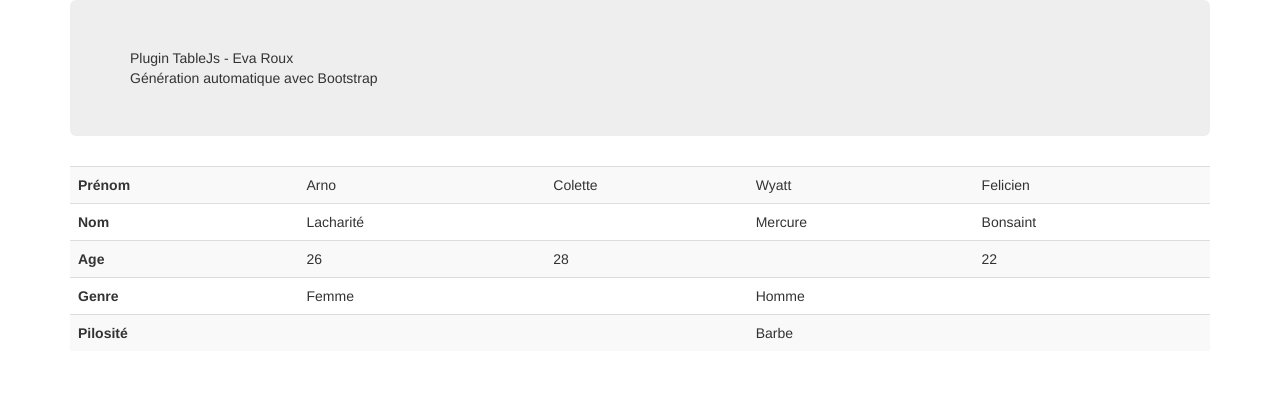
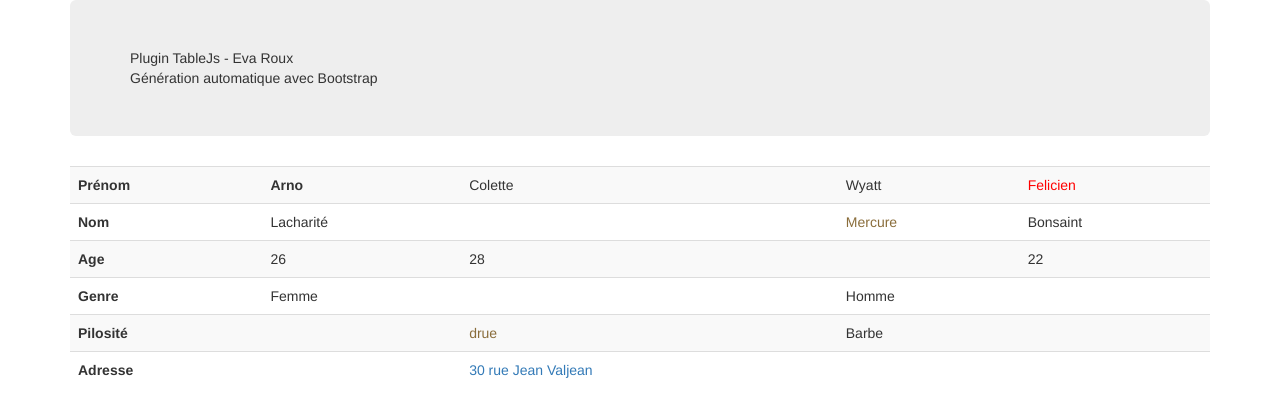
Before and after one commit to Saki-hanna/tableJs, a plain HTML site: page index.html in a window 1280 px wide. Drawn offline with nearby package versions, Linux system fonts and the light colour scheme.

Commit message:
:pencil: add method addDatas

```diff
--- a/index.html
+++ b/index.html
@@ -21,6 +21,12 @@
     <script src="https://maxcdn.bootstrapcdn.com/bootstrap/3.3.7/js/bootstrap.min.js"
             integrity="sha384-Tc5IQib027qvyjSMfHjOMaLkfuWVxZxUPnCJA7l2mCWNIpG9mGCD8wGNIcPD7Txa"
             crossorigin="anonymous"></script>
+
+    <style>
+        #myId{
+            color:red;
+        }
+    </style>
 </head>
 <body>
 <div class="container">
@@ -42,7 +48,7 @@
 </body>
 <script src="tableJs.js"></script>
 <script>
-
+    //Fist Step : Générate table in colunms
     $('#js_tableJs').tableJs({
         className: 'table table-striped table-hover',
         linesTitle: [
@@ -61,29 +67,33 @@
         ],
         data: [
             {
-                firstName: 'Arno',
-                lastName: 'Lacharité',
-                age: '26'
+                id:1,
+                firstName: {isTitle:true, dataText:'Arno'},
+                lastName: {dataText:'Lacharité'},
+                age: {dataText:'26'}
             },
             {
-                firstName: 'Colette',
-                age: '28'
+                id:2,
+                firstName: {dataText:'Colette'},
+                age: {dataText:'28'}
             },
             {
-                firstName: 'Wyatt',
-                lastName: 'Mercure'
+                id:3,
+                firstName: {dataText:'Wyatt'},
+                lastName: {dataText:'Mercure', dataAttr:{'class':'text-warning'}}
 
             },
             {
-                firstName: 'Felicien',
-                lastName: 'Bonsaint',
-                age: '22'
+                id:4,
+                firstName: {dataText:'Felicien', dataAttr:{'id':'myId'}},
+                lastName: {dataText:'Bonsaint'},
+                age: {dataText:'22'}
             }
         ]
     });
-
+    // step two : addLines with data
     $('#js_tableJs').tableJs({
-        method: 'addLines',
+        method: {name:'addLines'},
         linesTitle: [
             {
                 title: 'Genre',
@@ -96,15 +106,40 @@
         ],
         data: [
             {
-                sexe: 'Femme'
+                id:1,
+                sexe: {title:true, dataText:'Femme'}
             },
-            {},
+            {id:2},
             {
-                sexe: 'Homme',
-                hair: 'Barbe'
+                id:3,
+                sexe: {dataText:'Homme'},
+                hair: {dataText:'Barbe'}
             },
-            {}
+            {id:4}
         ]
+    });
+
+    //step tree : add lines then add data
+    $('#js_tableJs').tableJs({
+        method: {name:'addLines'},
+        linesTitle: [
+            {
+                title: 'Adresse',
+                name: 'address'
+            }
+        ],
+        data:[{id:1},{id:2},{id:3},{id:4}]
+    });
+
+    //add data for colette and adress
+    $('#js_tableJs').tableJs({
+        method:{name:'addData', params:{id:2}},
+        data:
+            {
+                hair: {dataText:'drue', dataAttr:{'class':'text-warning'}},
+                address: {dataText:'30 rue Jean Valjean', dataAttr:{'class':'text-primary'}}
+            }
+
     });
 </script>
 </html>
--- a/tableJs.js
+++ b/tableJs.js
@@ -17,6 +17,27 @@
 
                     params.idName && $table.prop('id', params.idName);
                     params.className && $table.addClass(params.className);
+                    params._addLines($table.find('tbody'));
+
+                    that.append($table);
+                },
+                addLines: function ($table) {
+                    params._addLines($table);
+                },
+                addDatas:function($table, allparams){
+                    var lat = allparams.id;
+                    $.each(params.data, function (long, data) {
+                            $.each($table.find('td'), function (i, td) {
+
+                                if($(td).data('long') === long && $(td).data('lat') === lat){
+                                    $(td).text(data.dataText);
+                                    (data.dataAttr) && $(td).attr(data.dataAttr);
+                                    return;
+                                }
+                            });
+                    });
+                },
+                _addLines:function($table){
                     $.each(params.linesTitle, function (key, value) {
                         var $tr = $('<tr/>');
                         $tr.append(
@@ -25,28 +46,27 @@
                         );
 
                         $.each(params.data, function (index, data) {
-                            $tr.append(
-                                $('<td/>', {text: data[value.name]})
-                            )
-                        });
+                            if(data[value.name]) {
+                                textValue = data[value.name].dataText;
+                            }else{
+                                textValue = '';
+                            }
+                            if(data[value.name] && data[value.name].isTitle) {
+                                element = '<th/>';
+                            }else{
+                                element = '<td/>';
+                            }
 
-                        $table.find('tbody').append($tr);
+                            cell = $(element, {
+                                text: textValue,
+                                'data-long':value.name,
+                                'data-lat':data.id
+                            });
 
-                    });
-                    that.append($table);
-                },
-                addLines: function ($table) {
-                    $.each(params.linesTitle, function (key, value) {
-                        var $tr = $('<tr/>');
-                        $tr.append(
-                            $('<th/>', {text: value.title}
-                            )
-                        );
+                            (data[value.name] && data[value.name].dataAttr) && cell.attr(data[value.name].dataAttr);
 
-                        $.each(params.data, function (index, data) {
-                            $tr.append(
-                                $('<td/>', {text: data[value.name]})
-                            )
+
+                            $tr.append(cell)
                         });
 
                         $table.append($tr);
@@ -63,11 +83,13 @@
         return this.each(function () {
             // si l'enfant est de type table alors le tableau est déjà creer, sinon on le créer
             if ($(this).children().is('table')) {
-                console.log('edit');
-                if (params.method === 'addLines') params.addLines($(this).children());
+                if(params.method){
+                    (params.method.name === 'addLines') && params.addLines($(this).children());
+                    (params.method.name === 'addData' && params.method.params) && params.addDatas($(this).children(), params.method.params);
+                }
+
 
             } else {
-                console.log('create');
                 params.createTable($(this));
 
             }
```
